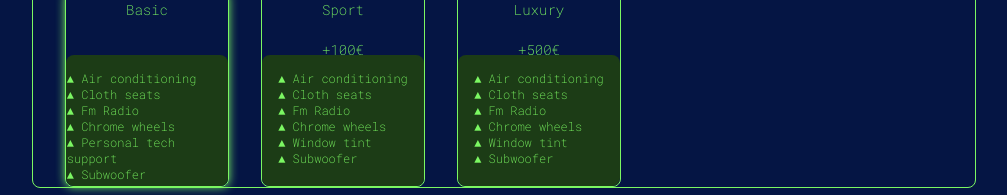
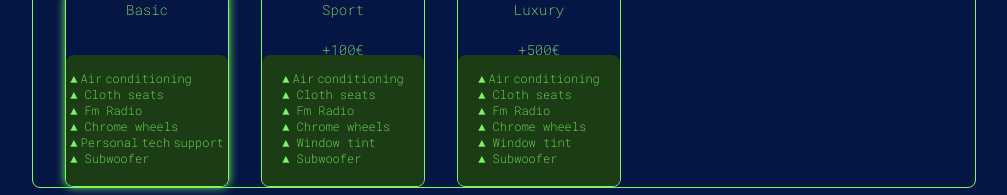
Before and after one commit to Tyks23/Spaceship-configurator, a React (Create React App) app: page / in a window 1280 px wide. Shown: the part 602-797 px from the top of the page, without its empty margins (136-1143 px from the left). Built offline with nearby package versions, Linux system fonts and the light colour scheme; a web font is replaced by a local one.

Commit message:
Add SCSS compress

```diff
--- a/src/components/OptionDetail.scss
+++ b/src/components/OptionDetail.scss
@@ -33,3 +33,11 @@ ul {
 .feature {
   font-size: 12px;
 }
+
+.feature-compressed {
+  @extend .feature;
+
+  word-spacing: -4px;
+}
+
+// word-spacing: 30px;
--- a/src/components/OptionDetail.tsx
+++ b/src/components/OptionDetail.tsx
@@ -23,9 +23,13 @@ function OptionDetail({
   } else {
     priceParagraph = <p>+{price}€</p>;
   }
-  const featureList = features.map((feature) => (
-    <li className="feature">▲ {feature}</li>
-  ));
+  const featureList = features.map((feature) =>
+    feature.length > 15 ? (
+      <li className="feature-compressed">▲ {feature}</li>
+    ) : (
+      <li className="feature">▲ {feature}</li>
+    )
+  );
   return (
     <div
       onClick={() => onClick({ price })}
```
